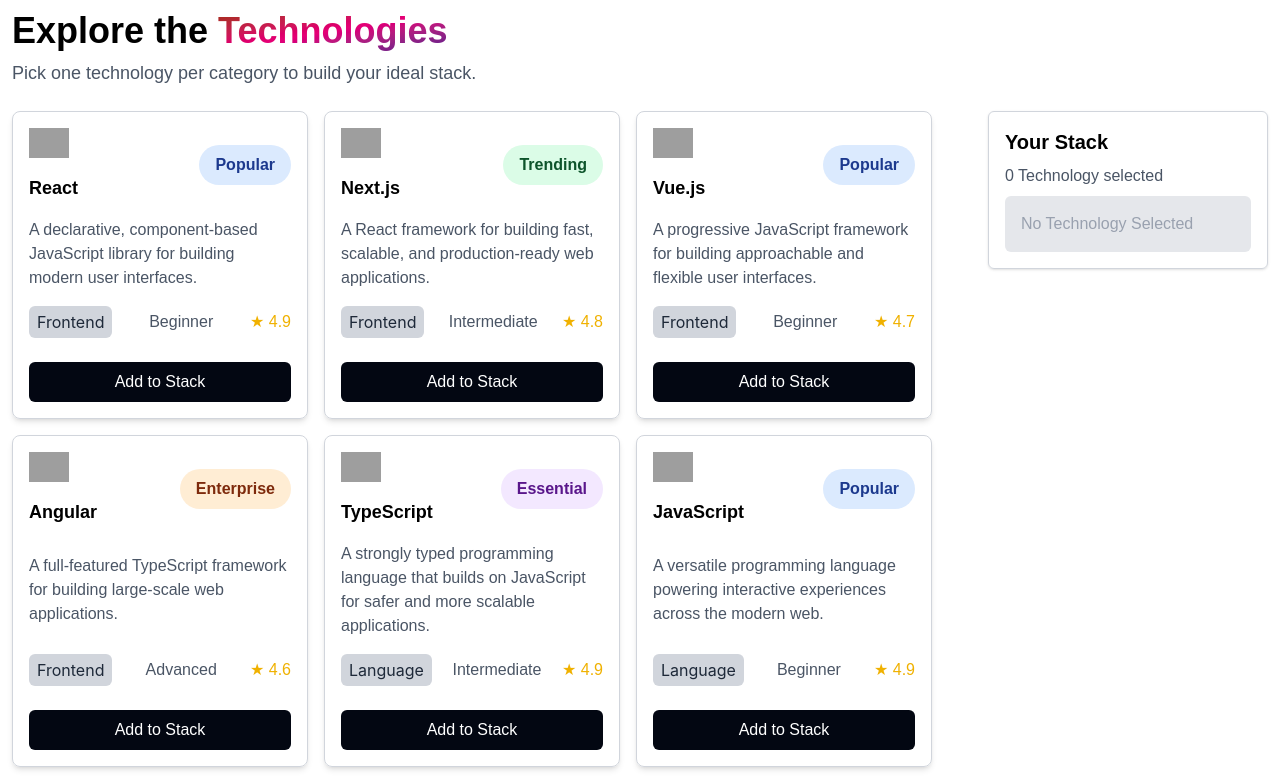
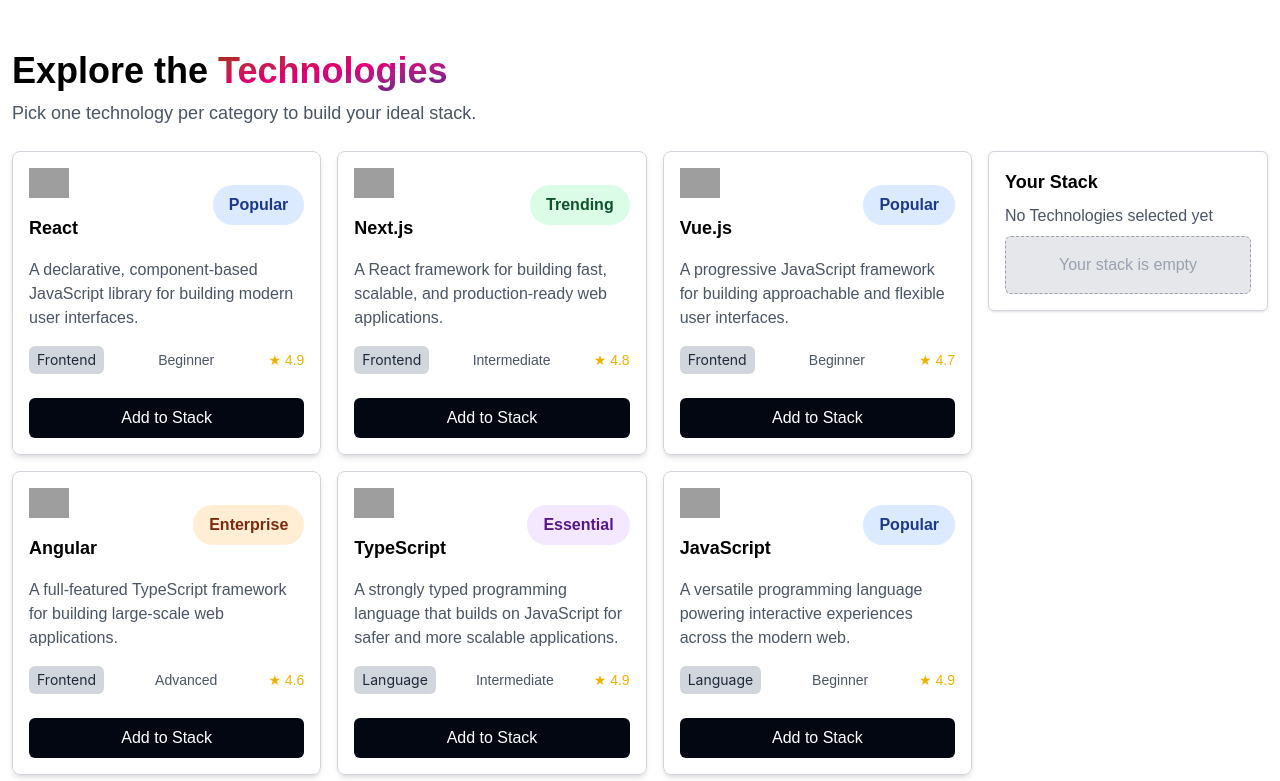
Before and after one commit to mrvau/Assignment-05-DevStack, a React (Vite) app: page / in a window 1280 px wide. Shown: the part 580-1361 px from the top of the page. Built offline with nearby package versions, Linux system fonts and the light colour scheme; grey boxes are pictures that could not be loaded.

Commit message:
implement loading

```diff
--- a/src/components/Stack.tsx
+++ b/src/components/Stack.tsx
@@ -11,7 +11,7 @@
 	return (
 		<div className="stack">
 			<h3>Your Stack</h3>
-			<p>{selectedItems.length ? selectedItems.length : 0} Technology selected</p>
+			<p>{selectedItems.length ? `${selectedItems.length} Technologies Selected` : "No Technologies selected yet"}</p>
 
 			{selectedItems.length ? (
 				<>
@@ -37,7 +37,7 @@
           <button onClick={handleRemoveAll}>Remove All</button>
 				</>
 			) : (
-				<div>No Technology Selected</div>
+				<div>Your stack is empty</div>
 			)}
 		</div>
 	);
--- a/src/components/TechnologyCard.tsx
+++ b/src/components/TechnologyCard.tsx
@@ -3,11 +3,13 @@
 interface TechnologyCardProps {
 	item: Data;
 	handleSelection: (id: string) => void;
+	isSelected: boolean;
 }
 
 const TechnologyCard = ({
 	item: {id, name, badge, category, description, difficulty, icon, rating },
-	handleSelection
+	handleSelection,
+	isSelected
 }: TechnologyCardProps) => {
 	console.log(badge.toLowerCase());
 	return (
@@ -30,7 +32,7 @@
 					<div className="card-difficulty">{difficulty}</div>
 					<div className="card-rating">★ {rating}</div>
 				</div>
-				<button onClick={() => handleSelection(id)}>Add to Stack</button>
+				<button onClick={() => handleSelection(id)} disabled={isSelected}>{isSelected ? "Added to Stack" : "Add to Stack"}</button>
 			</div>
 		</div>
 	);
--- a/src/components/TechnologyGrid.tsx
+++ b/src/components/TechnologyGrid.tsx
@@ -5,20 +5,28 @@
 const TechnologyGrid = () => {
 	const [data, setData] = useState<Data[]>([]);
 	const [selectedItems, setSelectedItems] = useState<Data[]>([]);
+	const [isLoading, setIsLoading] = useState(false);
 
 	useEffect(() => {
 		const fetchData = async () => {
+			try {
+				setIsLoading(true);
 				const response = await fetch("/data.json");
 				const result = await response.json();
 				setData(result);
+			} catch (error) {
+				console.error(error);
+			} finally {
+				setIsLoading(false);
+			}
 		};
-
 		fetchData();
 	}, []);
 
 	const handleSelection = (id: string) => {
 		if (selectedItems.some((item) => item.id === id)) {
 			alert("Item already selected!");
+			return;
 		}
 
 		const selectedItem = data.filter((item) => item.id === id);
@@ -33,7 +41,7 @@
 
 	const handleRemoveAll = () => {
 		setSelectedItems([]);
-	}
+	};
 
 	return (
 		<div className="container technology">
@@ -43,17 +51,31 @@
 			<p>Pick one technology per category to build your ideal stack.</p>
 
 			<div className="technology-container">
+				{isLoading ? (
+					<div className="text-lg text-gray-500">Loading...</div>
+				) : (
 					<div className="technology-grid">
-					{data.map((item) => (
+						{data.map((item) => {
+							const isSelected = selectedItems.some(
+								(selected) => selected.id === item.id,
+							);
+							return (
 								<TechnologyCard
 									key={item.id}
 									item={item}
 									handleSelection={handleSelection}
+									isSelected={isSelected}
 								/>
-					))}
+							);
+						})}
 					</div>
+				)}
 				<div>
-					<Stack selectedItems={selectedItems} handleRemoveSelection={handleRemoveSelection} handleRemoveAll={handleRemoveAll} />
+					<Stack
+						selectedItems={selectedItems}
+						handleRemoveSelection={handleRemoveSelection}
+						handleRemoveAll={handleRemoveAll}
+					/>
 				</div>
 			</div>
 		</div>
--- a/src/index.css
+++ b/src/index.css
@@ -65,7 +65,7 @@
 }
 
 @utility hero {
-	@apply flex flex-col md:flex-row items-center justify-center md:justify-between pt-10 md:pt-0;
+	@apply flex flex-col md:flex-row items-center justify-center md:justify-between pt-10 md:pt-0 md:mb-10;
 
 	& > .hero-content {
 		@apply text-center md:text-left w-sm md:w-lg;
@@ -101,7 +101,7 @@
 }
 
 @utility technology {
-	@apply text-center md:text-left;
+	@apply text-center md:text-left pb-5;
 
 	& > h2 {
 		@apply text-2xl md:text-3xl lg:text-4xl font-bold mb-2;
@@ -119,13 +119,13 @@
 		@apply flex flex-col md:flex-row justify-between gap-4;
 
 		& > .technology-grid {
-			@apply grid grid-cols-1 md:grid-cols-2 lg:grid-cols-3 gap-4;
+			@apply grid grid-cols-1 md:grid-cols-2 lg:grid-cols-3 gap-1 md:gap-2 lg:gap-4;
 		}
 	}
 }
 
 @utility card {
-	@apply rounded-lg shadow-md p-4 border border-gray-300 md:w-60 lg:w-74 flex flex-col justify-between;
+	@apply rounded-lg shadow-md p-4 border border-gray-300 w-full flex flex-col justify-between;
 
 	& > .card-header {
 		@apply flex items-center justify-between mb-4 w-full;
@@ -183,7 +183,7 @@
 		@apply flex flex-col gap-6;
 
 		& > .card-info {
-			@apply flex justify-between items-center;
+			@apply flex justify-between items-center md:text-sm;
 
 			& > .card-category {
 				@apply px-4 py-2 md:px-2 md:py-1 bg-gray-300 font-secondary text-gray-800 rounded-md;
@@ -199,7 +199,7 @@
 		}
 
 		& > button {
-			@apply w-full bg-gray-950 text-white py-2 rounded-md;
+			@apply w-full bg-gray-950 text-white py-2 rounded-md cursor-pointer disabled:cursor-not-allowed disabled:opacity-50;
 		}
 	}
 }
@@ -208,7 +208,7 @@
 	@apply border border-gray-300 md:w-54 lg:w-70 rounded-md p-4 shadow-sm;
 
 	& > h3 {
-		@apply font-bold text-xl mb-2;
+		@apply font-bold text-xl md:text-lg mb-2;
 	}
 
 	& > p {
@@ -216,7 +216,7 @@
 	}
 
 	& > div {
-		@apply bg-gray-200 p-4 rounded-md text-gray-400;
+		@apply bg-gray-200 p-4 rounded-md text-gray-400 border border-dashed text-center;
 	}
 
 	& > ul {
@@ -229,7 +229,7 @@
 				@apply flex items-center gap-4;
 
 				& > img {
-					@apply w-10;
+					@apply w-10 md:w-8;
 				}
 
 				& > .name {
@@ -252,6 +252,6 @@
 	}
 
 	& > button {
-    @apply cursor-pointer w-full border-2 rounded-md border-red-500 py-2 bg-red-100 text-red-500 font-bold
+		@apply cursor-pointer w-full border rounded-md border-red-500 py-2 bg-red-100 text-red-500 font-bold;
 	}
 }
```
Lines whose indentation alone changed are shown as unchanged.
